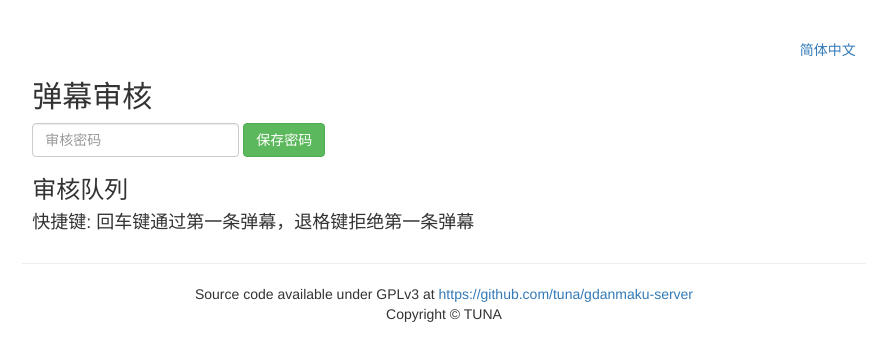
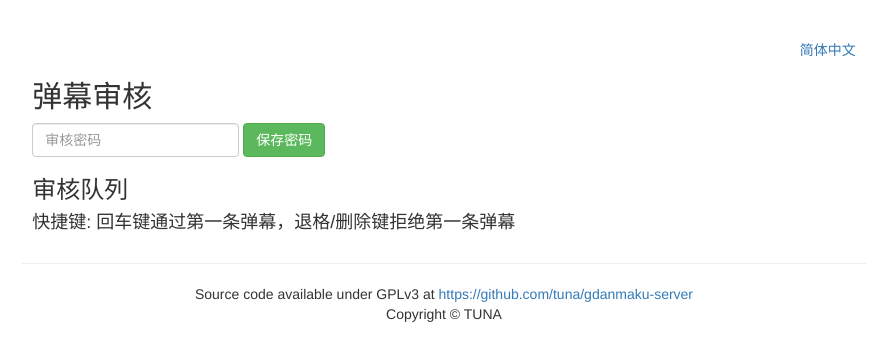
Before and after one commit to tuna/gdanmaku-server, a Flask app: template gdanmaku/templates/channel_exam.html in a window 1280 px wide. Shown: the top 361 px of the page, without its empty margins (196-1082 px from the left). Run offline with Flask 2, Linux system fonts and the light colour scheme; the template is opened without the code that fills it, so the values that code supplies are empty; some libraries are stand-ins or nearby versions.

Commit message:
examining: enable supressing danmaku using delete key

```diff
--- a/gdanmaku/templates/channel_exam.html
+++ b/gdanmaku/templates/channel_exam.html
@@ -18,7 +18,7 @@
 		<div>
 			<div>
 				<h3>审核队列</h3>
-				<h4>快捷键: 回车键通过第一条弹幕，退格键拒绝第一条弹幕</h4>
+				<h4>快捷键: 回车键通过第一条弹幕，退格/删除键拒绝第一条弹幕</h4>
 			</div>
 			<div class="row" v-for="dm in danmakus" track-by="id">
 				<div class="danmaku" v-bind:class="{'disabled': dm.disabled}">
@@ -143,8 +143,8 @@ $(document).ready(function() {
 				if (code == 13) {
 					// enter key
 					this.post_first_danmaku();
-				} else if (code == 8) {
-					// backspace key
+				} else if (code == 8 || code == 46) {
+					// backspace key or delete key
 					this.ignore_first_danmaku();
 				}
 			}
```
